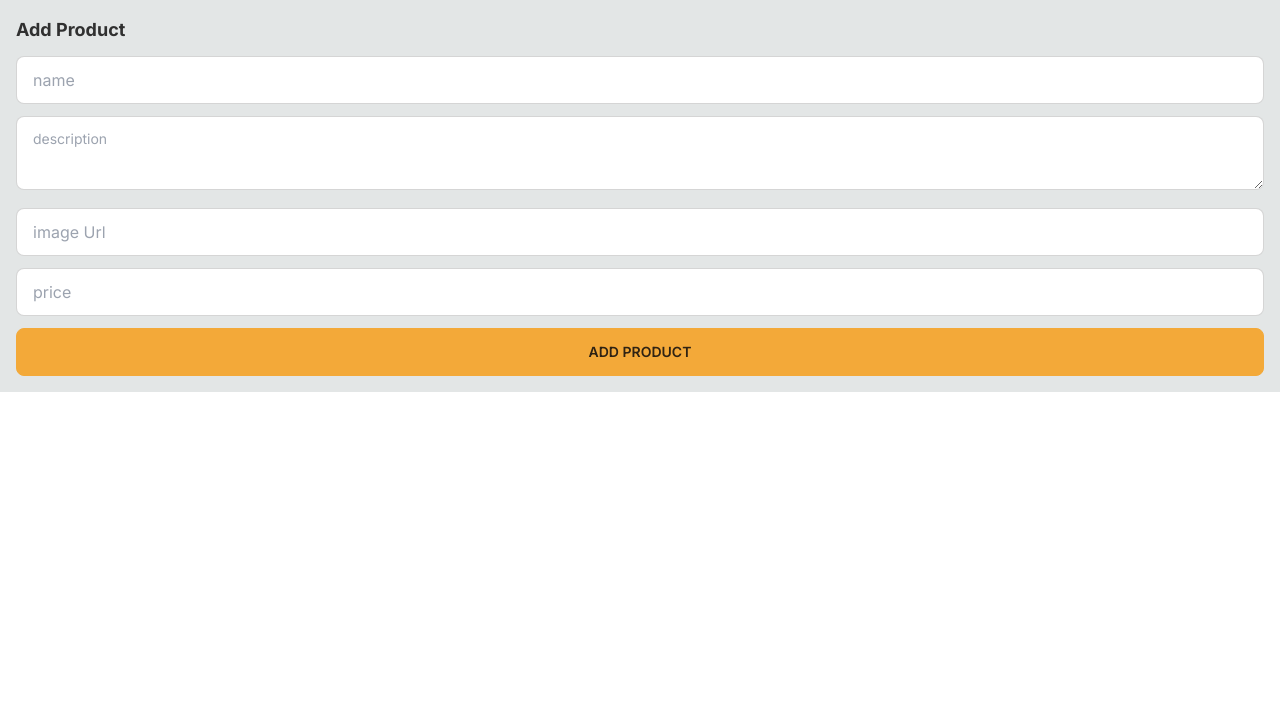
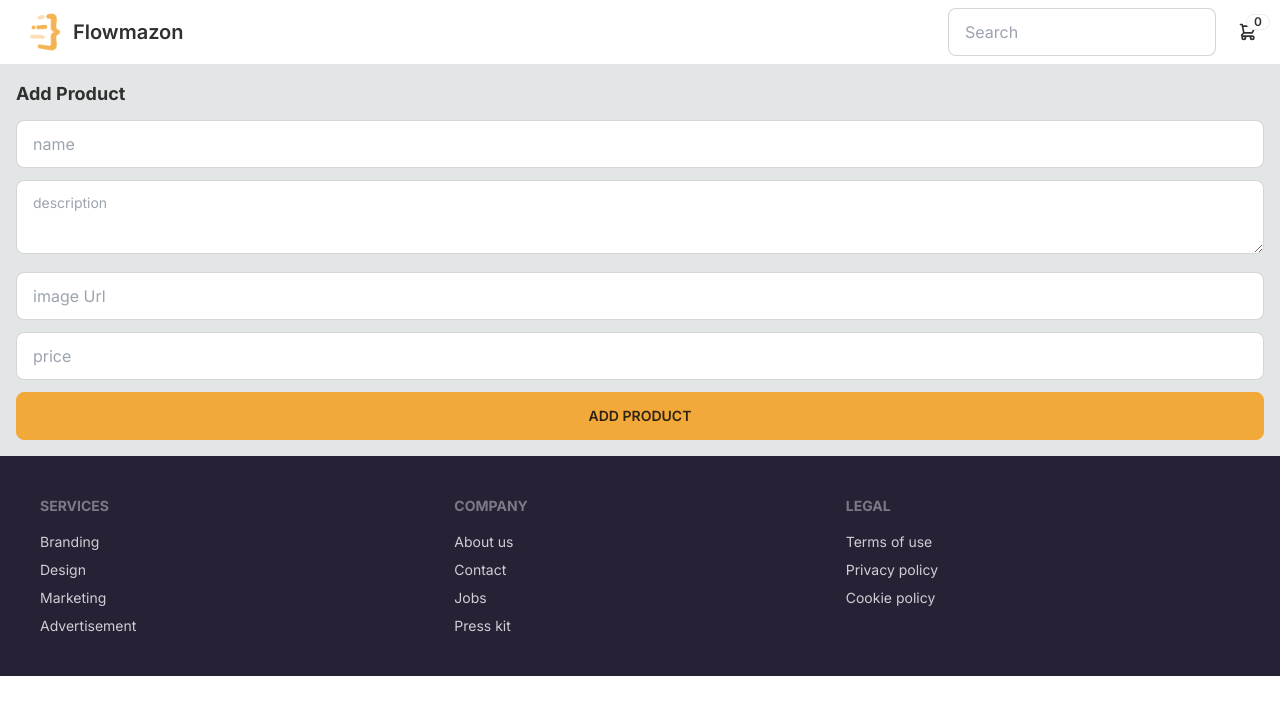
Before and after one commit to kriztiank/nextjs-ecommerce, a Next.js app: page /add-product in a window 1280 px wide. Shown: the top 714 px of the page. Built offline with nearby package versions, Linux system fonts and the light colour scheme; no server answers.

Commit message:
Navbar + footer

```diff
--- /dev/null
+++ b/src/app/Footer.tsx
@@ -0,0 +1,28 @@
+export default function Footer() {
+  return (
+    <footer className="bg-neutral p-10 text-neutral-content">
+      <div className="footer m-auto max-w-7xl">
+        <div>
+          <span className="footer-title">Services</span>
+          <a className="link-hover link">Branding</a>
+          <a className="link-hover link">Design</a>
+          <a className="link-hover link">Marketing</a>
+          <a className="link-hover link">Advertisement</a>
+        </div>
+        <div>
+          <span className="footer-title">Company</span>
+          <a className="link-hover link">About us</a>
+          <a className="link-hover link">Contact</a>
+          <a className="link-hover link">Jobs</a>
+          <a className="link-hover link">Press kit</a>
+        </div>
+        <div>
+          <span className="footer-title">Legal</span>
+          <a className="link-hover link">Terms of use</a>
+          <a className="link-hover link">Privacy policy</a>
+          <a className="link-hover link">Cookie policy</a>
+        </div>
+      </div>
+    </footer>
+  );
+}
--- /dev/null
+++ b/src/app/Navbar/Navbar.tsx
@@ -0,0 +1,48 @@
+import logo from "@/assets/logo.png";
+import { getCart } from "@/lib/db/cart";
+import Image from "next/image";
+import Link from "next/link";
+import { redirect } from "next/navigation";
+import ShoppingCartButton from "./ShoppingCartButton";
+
+// https://developer.mozilla.org/en-US/docs/Web/API/FormData
+// server action
+async function searchProducts(formData: FormData) {
+  "use server";
+
+  const searchQuery = formData.get("searchQuery")?.toString();
+
+  if (searchQuery) {
+    redirect("/search?query=" + searchQuery);
+  }
+}
+
+export default async function Navbar() {
+  const cart = await getCart();
+
+  return (
+    <div className="bg-base-100">
+      <div className="navbar m-auto max-w-7xl flex-col gap-2 sm:flex-row">
+        <div className="flex-1">
+          <Link href="/" className="btn-ghost btn text-xl normal-case">
+            <Image src={logo} height={40} width={40} alt="Flowmazon logo" />
+            Flowmazon
+          </Link>
+        </div>
+        <div className="flex-none gap-2">
+          {/* form that executes a server action */}
+          <form action={searchProducts}>
+            <div className="form-control">
+              <input
+                name="searchQuery"
+                placeholder="Search"
+                className="input-bordered input w-full min-w-[100px]"
+              />
+            </div>
+          </form>
+          <ShoppingCartButton cart={cart} />
+        </div>
+      </div>
+    </div>
+  );
+}
--- /dev/null
+++ b/src/app/Navbar/ShoppingCartButton.tsx
@@ -0,0 +1,64 @@
+"use client";
+
+import { ShoppingCart } from "@/lib/db/cart";
+import { formatPrice } from "@/lib/format";
+import Link from "next/link";
+
+interface ShoppingCartButtonProps {
+  cart: ShoppingCart | null;
+}
+
+export default function ShoppingCartButton({ cart }: ShoppingCartButtonProps) {
+  function closeDropdown() {
+    const elem = document.activeElement as HTMLElement;
+    if (elem) {
+      elem.blur();
+    }
+  }
+
+  return (
+    <div className="dropdown-end dropdown">
+      <label tabIndex={0} className="btn-ghost btn-circle btn">
+        <div className="indicator">
+          <svg
+            xmlns="http://www.w3.org/2000/svg"
+            className="h-5 w-5"
+            fill="none"
+            viewBox="0 0 24 24"
+            stroke="currentColor"
+          >
+            <path
+              strokeLinecap="round"
+              strokeLinejoin="round"
+              strokeWidth="2"
+              d="M3 3h2l.4 2M7 13h10l4-8H5.4M7 13L5.4 5M7 13l-2.293 2.293c-.63.63-.184 1.707.707 1.707H17m0 0a2 2 0 100 4 2 2 0 000-4zm-8 2a2 2 0 11-4 0 2 2 0 014 0z"
+            />
+          </svg>
+          <span className="badge badge-sm indicator-item">
+            {cart?.size || 0}
+          </span>
+        </div>
+      </label>
+      <div
+        tabIndex={0}
+        className="card dropdown-content card-compact z-30 mt-3 w-52 bg-base-100 shadow"
+      >
+        <div className="card-body">
+          <span className="text-lg font-bold">{cart?.size || 0} Items</span>
+          <span className="text-info">
+            Subtotal: {formatPrice(cart?.subtotal || 0)}
+          </span>
+          <div className="card-actions">
+            <Link
+              href="/cart"
+              className="btn-primary btn-block btn"
+              onClick={closeDropdown}
+            >
+              View cart
+            </Link>
+          </div>
+        </div>
+      </div>
+    </div>
+  );
+}
--- a/src/app/layout.tsx
+++ b/src/app/layout.tsx
@@ -1,3 +1,5 @@
+import Footer from "./Footer";
+import Navbar from "./Navbar/Navbar";
 import "./globals.css";
 import { Inter } from "next/font/google";
 
@@ -16,7 +18,9 @@
   return (
     <html lang="en">
       <body className={inter.className}>
+        <Navbar />
         <main className="m-auto min-w-[300px] max-w-7xl p-4">{children}</main>
+        <Footer />
       </body>
     </html>
   );
```
Also changed, not shown: 1 other file (tests, documents, lock files or other folders).
